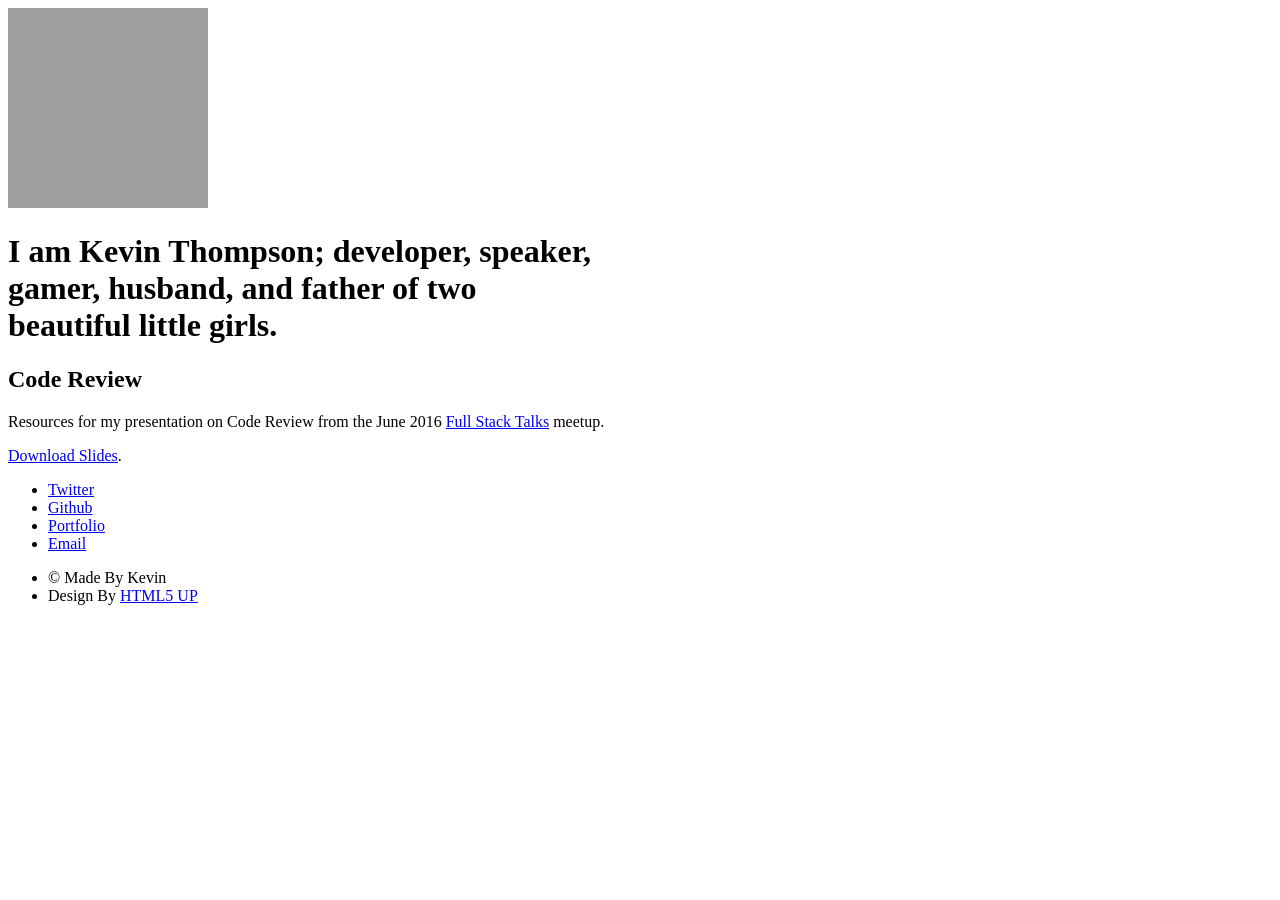
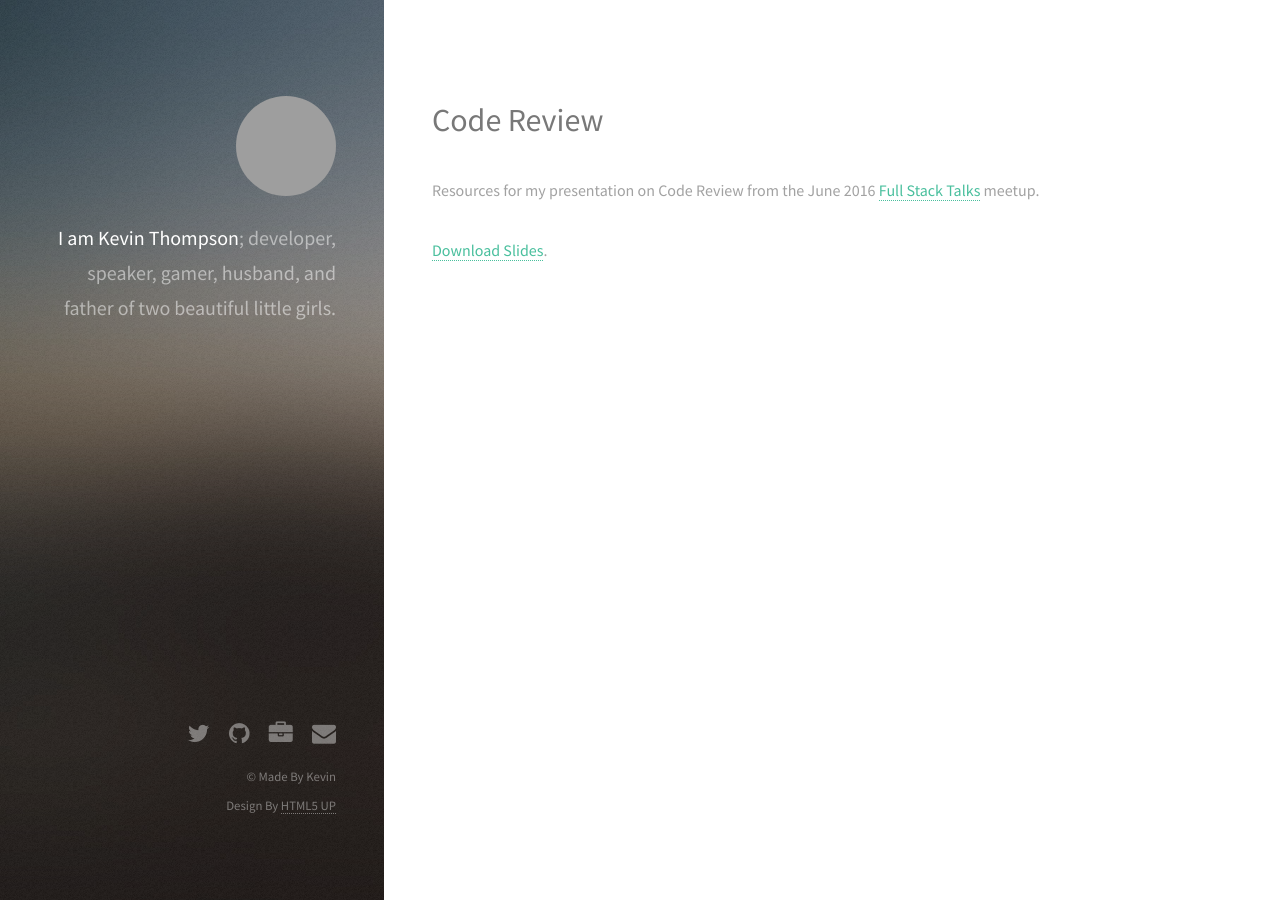
Before and after one commit to kevinthompson/kevinthompson.github.io, a Jekyll site: the page built from code-review/index.html, in a window 1280 px wide. Built offline with Jekyll 4.4.1, drawn with Linux system fonts in a browser that asks for light colours; nearby versions of some CDN libraries; library files that are not in the unit come from our copies; some of the changed lines change nothing that is shown; grey boxes are pictures that could not be loaded.

Commit message:
Fix Asset References for Nested Pages

```diff
--- a/_layouts/default.html
+++ b/_layouts/default.html
@@ -4,7 +4,7 @@
     <title>{{ site.name }}</title>
     <meta charset="utf-8" />
     <meta name="viewport" content="width=device-width, initial-scale=1" />
-    <link rel="stylesheet" href="assets/css/main.css" />
+    <link rel="stylesheet" href="/assets/css/main.css" />
     <link rel="icon" type="image/png" href="{{ site.avatar }}" />
   </head>
   <body id="top">
@@ -38,10 +38,10 @@
       </ul>
     </footer>
 
-    <script src="assets/js/jquery.min.js"></script>
-    <script src="assets/js/skel.min.js"></script>
-    <script src="assets/js/util.js"></script>
-    <script src="assets/js/main.js"></script>
+    <script src="/assets/js/jquery.min.js"></script>
+    <script src="/assets/js/skel.min.js"></script>
+    <script src="/assets/js/util.js"></script>
+    <script src="/assets/js/main.js"></script>
 
     <script>
       (function(i,s,o,g,r,a,m){i['GoogleAnalyticsObject']=r;i[r]=i[r]||function(){
```
